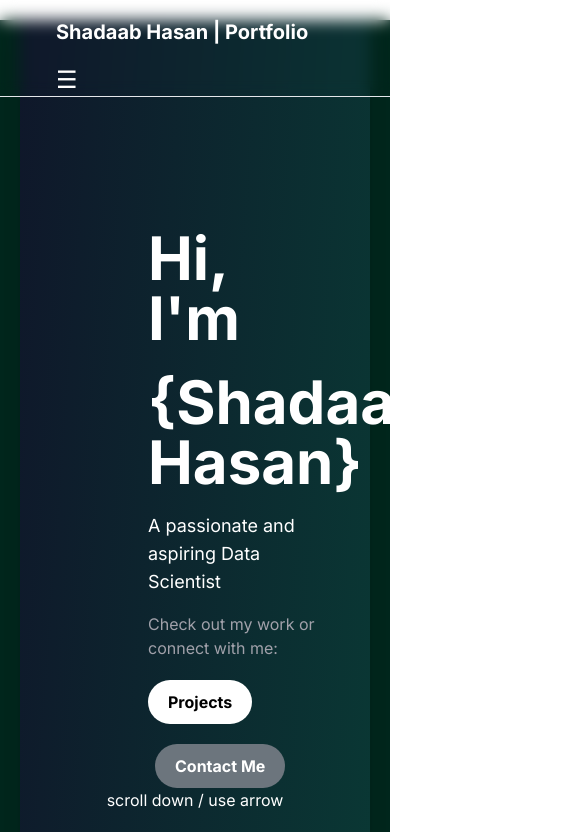
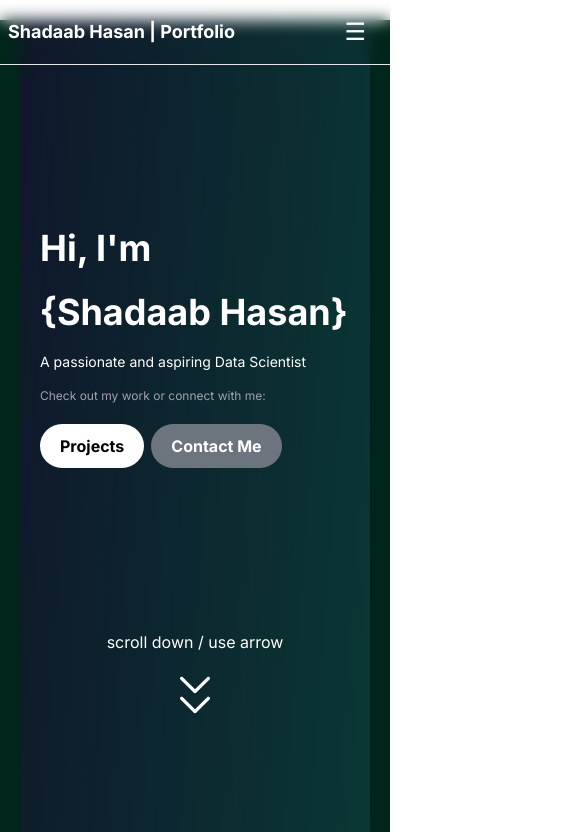
Before and after one commit to ShadaabHasan/portfolio, a Next.js app: page / in a window 390 px wide. Shown: the top 832 px of the page, 585 px wide, since content can reach past the window. Built offline with nearby package versions, Linux system fonts and the light colour scheme.

Commit message:
fixed mobile view

```diff
--- a/app/components/Home1.jsx
+++ b/app/components/Home1.jsx
@@ -6,19 +6,19 @@ const Home = () => {
   return (
     <>
       <div className="main-section" id="home" >
-        <div className="w-1/2 mx-32">
-            <h1 className="mt-52 flex font-bold text-6xl ">{"Hi, I'm"}</h1>
+        <div className="w-full md:w-1/2 mx-5 md:mx-32">
+            <h1 className="mt-52 flex font-bold text-4xl sm:text-4xl md:text-5xl lg:text-6xl ">{"Hi, I'm"}</h1>
             <br></br>
-            <h1 className='font-bold text-6xl'>{"{Shadaab Hasan}"}</h1>
-            <p className="mt-5 text-lg md:text-xl lg:text-xl text-muted-foreground max-w-3xl">A passionate and aspiring Data Scientist</p>
-            <p className='mt-4 grey'>Check out my work or connect with me:</p>
+            <h1 className='font-bold text-4xl sm:text-4xl md:text-5xl lg:text-6xl'>{"{Shadaab Hasan}"}</h1>
+            <p className="mt-5 text-sm sm:text-sm md:text-lg lg:text-xl text-muted-foreground max-w-3xl">A passionate and aspiring Data Scientist</p>
+            <p className='mt-4 grey text-xs sm:text-sm md:text-base lg:text-base'>Check out my work or connect with me:</p>
             <div>
-                <a href="/#featuredproj" className="btn btn-primary mt-2">Projects</a>
-                <a href="/Contact" className="btn btn-secondary">Contact Me</a>
+                <a href="/#featuredproj" className="btn btn-primary md:mt-2">Projects</a>
+                <a href="/Contact" className="btn btn-secondary md:ml-2">Contact Me</a>
             </div>
         </div>
 
-        <div className="w-1/2 flex justify-end">
+        <div className="w-1/2 hidden md:flex justify-end">
               <div style={{ opacity: 1, transform: "none" }} className='mt-28 p-24'>
             <svg
               viewBox="0 0 1300 906"
--- a/app/components/Navbar.jsx
+++ b/app/components/Navbar.jsx
@@ -15,9 +15,9 @@ const navbar = () => {
   return (
     <>
       <nav className="fixed top-0 w-full max-w-full backdrop-blur z-50 border-b border-border text-white flex-wrap">
-        <div className="container mx-auto px-14">
+        <div className="container mx-auto px-2 md:px-14">
           <div className="flex flex-wrap h-16 items-center justify-between">
-            <a className='text-xl font-bold' href='/' onClick={goToHome}>Shadaab Hasan | Portfolio </a>
+            <a className='text-lg font-bold sm:text-lg md:text-xl lg:text-xl' href='/' onClick={goToHome}>Shadaab Hasan | Portfolio </a>
               <div className="hidden md:flex items-center space-x-4">
                 <a className="" href="/#home">{"Home"}</a>
                 <span className="">|</span>
@@ -27,14 +27,15 @@ const navbar = () => {
                 <span className="">|</span>
                 <a className='' href='/Contact'>{"Contact"}</a>
               </div>
-          </div>
-          {/* Mobile Menu Button */}
+               {/* Mobile Menu Button */}
         <button
-          className="md:hidden text-white text-2xl focus:outline-none"
+          className="md:hidden text-white text-2xl focus:outline-none mr-4"
           onClick={() => setIsOpen(!isOpen)}
         >
           {isOpen ? "✖" : "☰"}
         </button>
+          </div>
+
         </div>
 
 
--- a/app/globals.css
+++ b/app/globals.css
@@ -99,7 +99,6 @@
 .btn-secondary {
     background-color: #6c757d;
     color: #ffffff;
-    margin-left: 7px;
 }
 
 .btn-secondary-contact {
```
